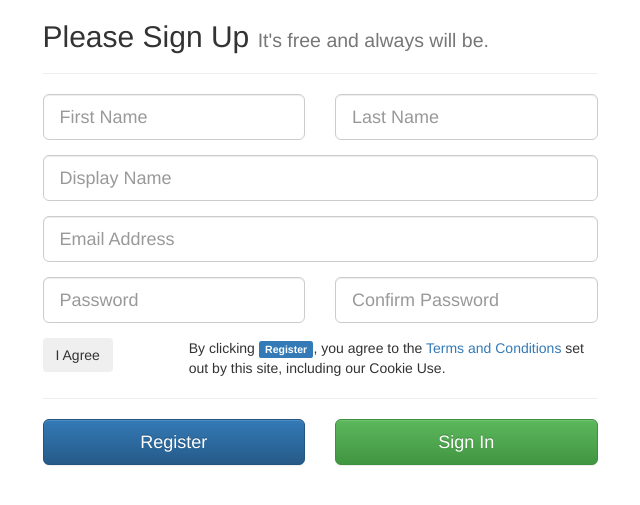
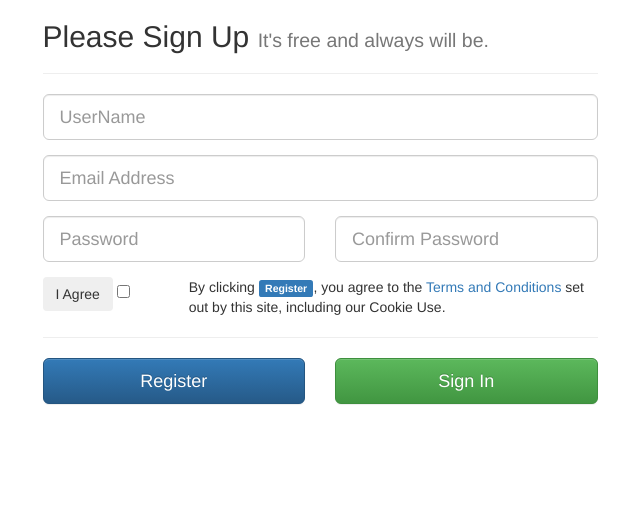
Before and after one commit to udayan-das11/desi-sports-fantasy, a PHP site: page /desi-sports-fantasy/signUp.php in a window 1280 px wide. Shown: the top 505 px of the page, without its empty margins (320-960 px from the left). Run offline with PHP 8.4, Linux system fonts and the light colour scheme.

Commit message:
-My first commit -Modified SignUp page and other minor details -lets get to work and remain motivated

```diff
--- a/config/setup.php
+++ b/config/setup.php
@@ -1,6 +1,6 @@
 <?php
 // set up file
-session_start();
+//session_start();
  # Database Connection :
  include('config/connection.php');
  # Constants:
--- a/playerTable.php
+++ b/playerTable.php
@@ -68,7 +68,7 @@ include ('config/connectivitySignup.php');
 							href="#"> User Details <b class="caret"></b> </a>
 							<ul class="dropdown-menu">
 								<li>
-									<a href="#">Logout</a>
+									<a href="logout.php">Logout</a>
 								</li>
 								<li>
 									<a href="#">History</a>
--- a/signUp.php
+++ b/signUp.php
@@ -19,7 +19,7 @@
 		<form role="form">
 			<h2>Please Sign Up <small>It's free and always will be.</small></h2>
 			<hr class="colorgraph">
-			<div class="row">
+			<!--div class="row">
 				<div class="col-xs-12 col-sm-6 col-md-6">
 					<div class="form-group">
                         <input type="text" name="name" id="first_name" class="form-control input-lg" placeholder="First Name" tabindex="1">
@@ -30,9 +30,9 @@
 						<input type="text" name="last_name" id="last_name" class="form-control input-lg" placeholder="Last Name" tabindex="2">
 					</div>
 				</div>
-			</div>
+			</div-->
 			<div class="form-group">
-				<input type="text" name="user" id="user" class="form-control input-lg" placeholder="Display Name" tabindex="3">
+				<input type="text" name="user" id="user" class="form-control input-lg" placeholder="UserName" tabindex="3">
 			</div>
 			<div class="form-group">
 				<input type="email" name="email" id="email" class="form-control input-lg" placeholder="Email Address" tabindex="4">
@@ -55,7 +55,7 @@
 					<span class="button-checkbox">
 
 						<button type="button" class="btn" data-color="info" tabindex="7">I Agree</button>
-                        <input type="checkbox" name="t_and_c" id="t_and_c" class="hidden" value="1">
+                        <input type="checkbox" name="t_and_c" id="t_and_c"  value="1">
 					</span>
 				</div>
 				<div class="col-xs-8 col-sm-9 col-md-9">
```
Also changed, not shown: config/connectivitySignup.php (+4 -4 lines), mainLandingPage.php (+10 -0 lines).
